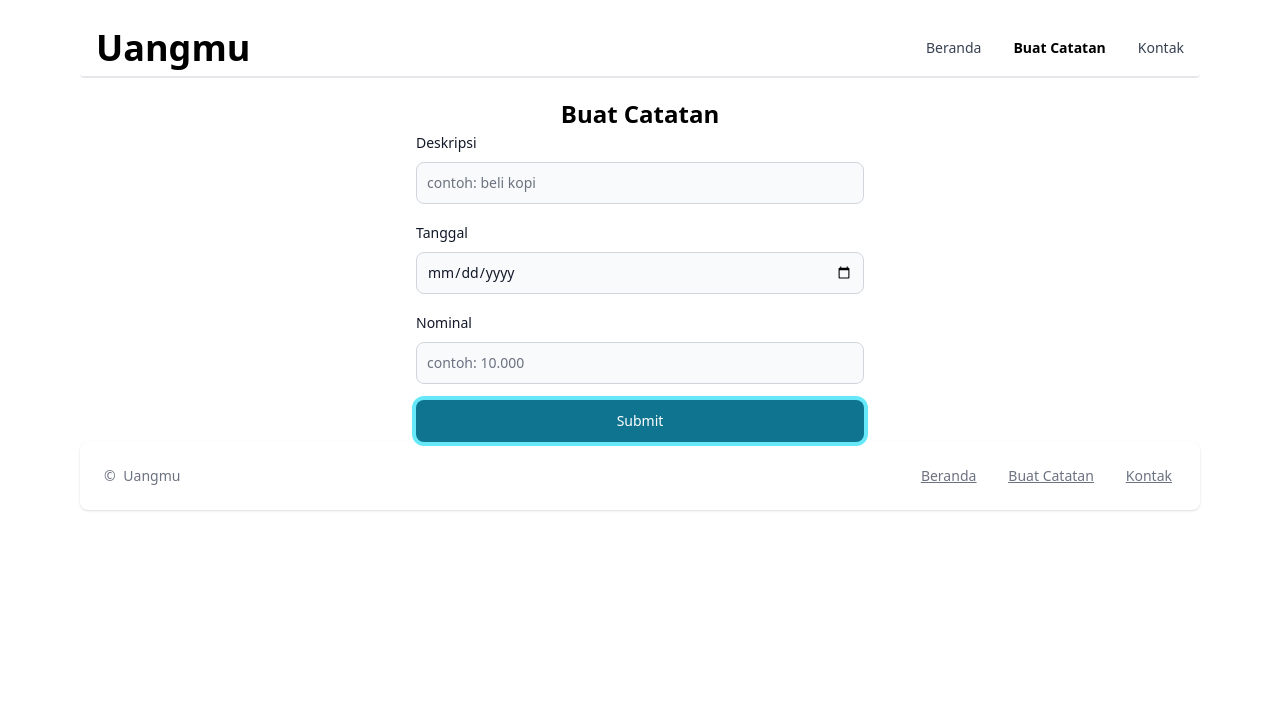
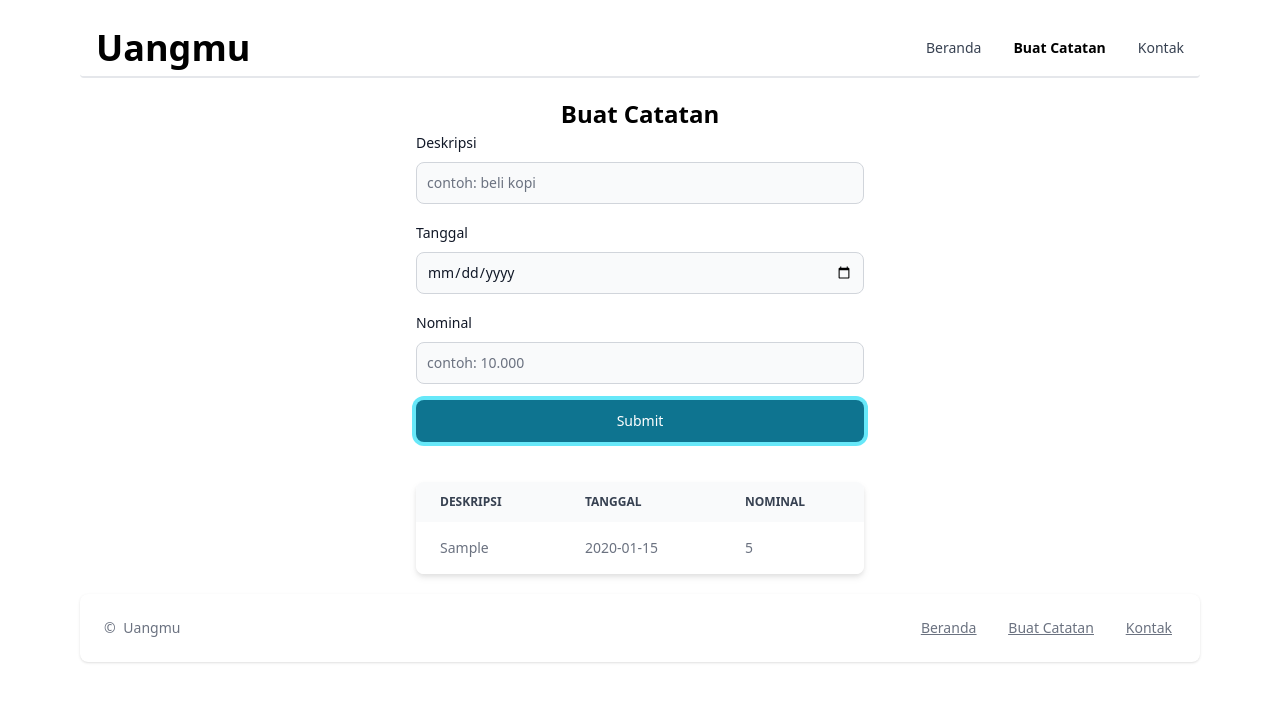
Before and after one commit to Anugerah20/Uangmu, a React (Vite) app: page /takenotes in a window 1280 px wide. Both pictures are taken after typing "Sample", "2020-01-15", "5" into the empty fields and a click on the button "Submit". Shown: the top 702 px of the page. Built offline with nearby package versions, Linux system fonts and the light colour scheme.

Commit message:
storage data json

```diff
--- a/src/page/TakeNotes.jsx
+++ b/src/page/TakeNotes.jsx
@@ -15,9 +15,6 @@ const TakeNotes = () => {
 
      function dataNote(e) {
           e.preventDefault();
-          // console.log("Dekskripsi:", deskripsi);
-          // console.log("Tanggal:", tanggal);
-          // console.log("nominal:", nominal);
 
           // Validasi inputan
           if (deskripsi === "") {
@@ -27,11 +24,14 @@ const TakeNotes = () => {
           } else if (nominal === "") {
                return alert("Nominal wajib diisi!")
           }
+
+          // Wadah untuk menyimpan data sementara
           const newDataNote = {
                deskripsi,
                tanggal,
                nominal
           };
+          console.log(newDataNote);
 
           const updatedData = [...savedData, newDataNote];
           setSavedData(updatedData);
@@ -40,6 +40,23 @@ const TakeNotes = () => {
           setDeskripsi("");
           setTanggal("");
           setNominal("");
+     }
+
+     // function untuk tabel
+     function DataRow({ deskripsi, tanggal, nominal }) {
+          return (
+               <Table.Row className="bg-white dark:border-gray-700 dark:bg-gray-800">
+                    <Table.Cell className="whitespace-nowrap">
+                         {deskripsi}
+                    </Table.Cell>
+                    <Table.Cell>
+                         {tanggal}
+                    </Table.Cell>
+                    <Table.Cell>
+                         {nominal}
+                    </Table.Cell>
+               </Table.Row>
+          )
      }
 
      return (
@@ -104,7 +121,7 @@ const TakeNotes = () => {
                {/* END: FORMULIR KEUANGAN */}
 
                {/* START: Memasukkan Data */}
-               {/* <div className="flex max-w-md flex-col mx-auto mt-10 mb-5">
+               <div className="flex max-w-md flex-col mx-auto mt-10 mb-5">
                     <Table>
                          <Table.Head>
                               <Table.HeadCell>
@@ -118,20 +135,19 @@ const TakeNotes = () => {
                               </Table.HeadCell>
                          </Table.Head>
                          <Table.Body className="divide-y">
-                              <Table.Row className="bg-white dark:border-gray-700 dark:bg-gray-800">
-                                   <Table.Cell className="whitespace-nowrap">
-                                        Kaos Kaki
-                                   </Table.Cell>
-                                   <Table.Cell>
-                                        19/08/2023
-                                   </Table.Cell>
-                                   <Table.Cell>
-                                        Rp 20.000
-                                   </Table.Cell>
-                              </Table.Row>
+                              {savedData.map((data, index) => {
+                                   return (
+                                        <DataRow
+                                             key={index}
+                                             deskripsi={data.deskripsi}
+                                             tanggal={data.tanggal}
+                                             nominal={data.nominal}
+                                        />
+                                   )
+                              })}
                          </Table.Body>
                     </Table>
-               </div> */}
+               </div>
 
                {/* END: Memasukkan Data */}
                <Footer />
```
